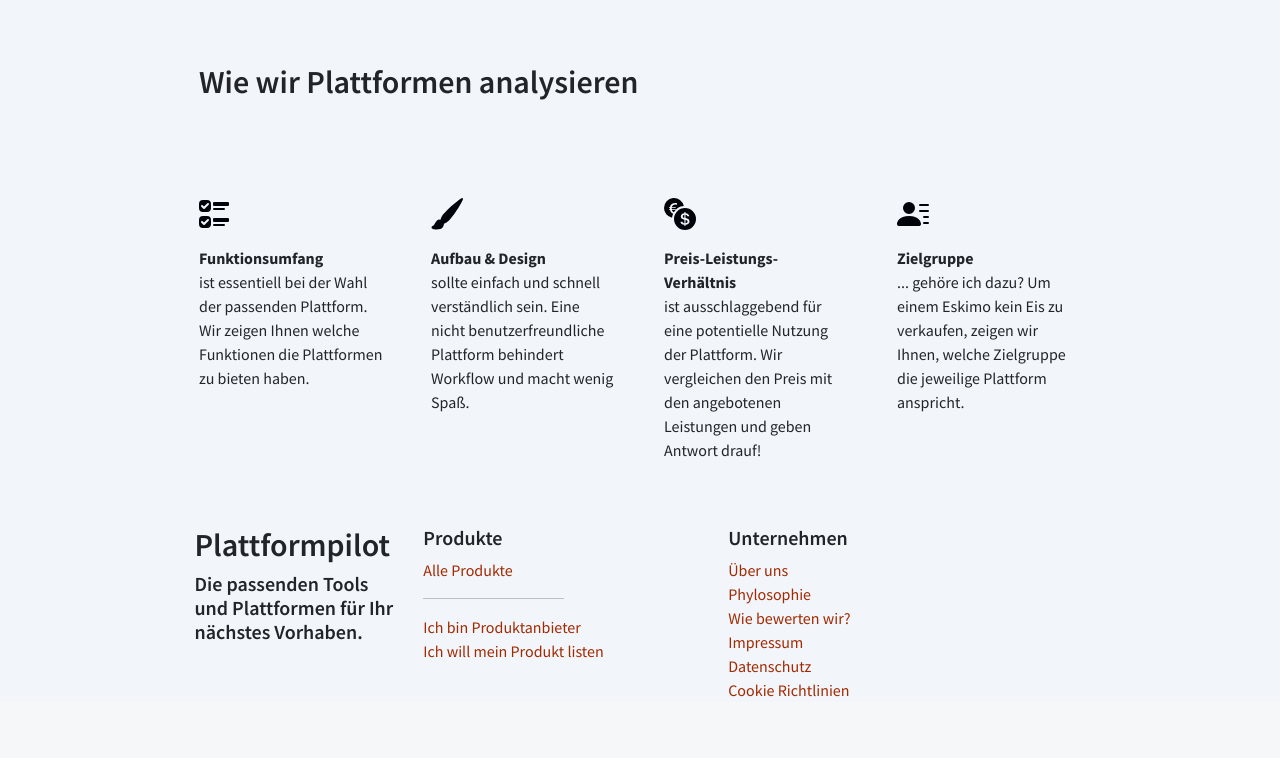
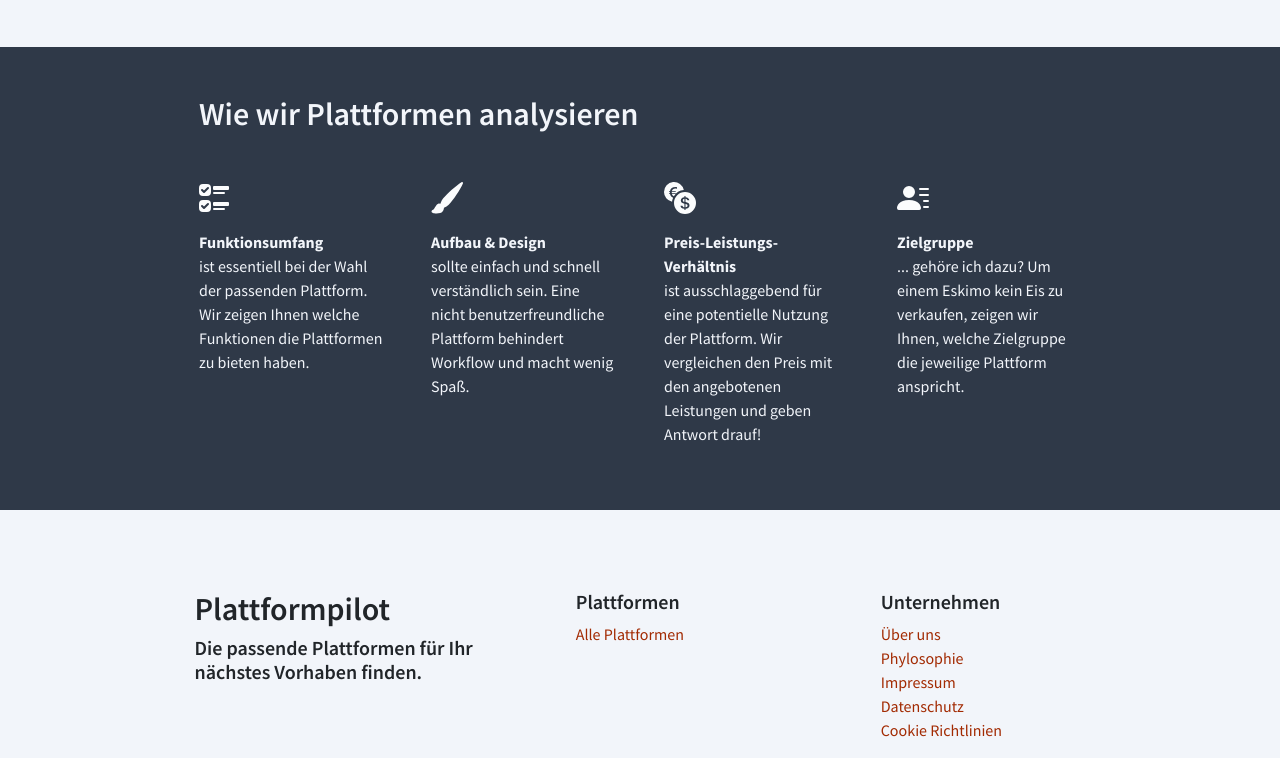
Before and after one commit to ViLuWi/Plattformpilot, a Django app: page / in a window 1280 px wide. Shown: the part 1427-2185 px from the top of the page. Before the commit the page ends 2124 px from the top, so only its background shows below. Run offline with Django 3.2, Linux system fonts and the light colour scheme; data comes from the database, SQL or seed files in the repository; some libraries are stand-ins or nearby versions.

Commit message:
edit and finalize index, footer

```diff
--- a/plattform_pilot/static/css/_variables.css
+++ b/plattform_pilot/static/css/_variables.css
@@ -11,6 +11,7 @@
     --dark: #00040A;
     --orange: #FD6F40;
     --primary: #8FBAF3;
+    --gray: #2F3948;
 }
 
 html, body {
--- a/plattform_pilot/static/css/core/index.css
+++ b/plattform_pilot/static/css/core/index.css
@@ -99,12 +99,40 @@
 }
 
 #tooltip {
-  /* ... */
-  display: none;
+    /* ... */
+    display: none;
 }
 
 #tooltip[data-show] {
-  display: block;
+    display: block;
+}
+
+.border-dotted {
+    width: calc(100% + 10px);
+    position: relative;
+    left: -5px;
+    height: auto;
+    background: var(--gray);
+    color: var(--bg-color);
+}
+.border-dotted svg {
+    fill: var(--light);
+}
+.border-dotted .col:nth-child(1):hover svg {
+    fill: var(--success);
+    transition: .5s;
+}
+.border-dotted .col:nth-child(2):hover svg {
+    fill: var(--orange);
+    transition: .5s;
+}
+.border-dotted .col:nth-child(3):hover svg {
+    fill: var(--primary);
+    transition: .5s;
+}
+.border-dotted .col:nth-child(4):hover svg {
+    fill: var(--warning);
+    transition: .5s;
 }
 
 /* #/main wrapper */
--- a/plattform_pilot/templates/base.html
+++ b/plattform_pilot/templates/base.html
@@ -27,19 +27,19 @@
 {% endblock %}
 
 <!----------- Footer ------------>
-<footer class="container mt-5 w-900">
-    <div class="row mt-5">
-        <div class="col-md-3 col-sm-6 col-12">
+<footer class="container mt-6 pt-5 pb-3 w-900">
+    <div class="row mt-6">
+        <div class="col-md-5 col-sm-6 col-12">
             <h2>Plattformpilot</h2>
-            <h5>Die passenden Tools und Plattformen für Ihr nächstes Vorhaben.</h5>
+            <h5>Die passende Plattformen für Ihr nächstes Vorhaben finden.</h5>
         </div>
         <div class="col-md-4 col-sm-6 col-12">
-            <h5>Produkte</h5>
-            <a href="#">Alle Produkte</a>
-            <hr class="w-50">
-            <a href="#">Ich bin Produktanbieter</a>
-            <br>
-            <a href="#">Ich will mein Produkt listen</a>
+            <h5>Plattformen</h5>
+            <a href="#">Alle Plattformen</a>
+{#            <hr class="w-50">#}
+{#            <a href="#">Ich bin Produktanbieter</a>#}
+{#            <br>#}
+{#            <a href="#">Ich will mein Produkt listen</a>#}
 
         </div>
         <div class="col-md-3 col-sm-6 col-12">
@@ -47,8 +47,6 @@
             <a href="#">Über uns</a>
             <br>
             <a href="#">Phylosophie</a>
-            <br>
-            <a href="#">Wie bewerten wir?</a>
             <br>
             <a href="{% url 'core:terms' %}#m3">Impressum</a>
             <br>
--- a/plattform_pilot/templates/core/index.html
+++ b/plattform_pilot/templates/core/index.html
@@ -77,7 +77,7 @@
                 </div>
             </div>
             <div class="row row-cols-sm-2 row-cols-1 g-1 mt-5">
-                <div class="col text-sm-start text-center" data-aos="zoom-out" data-aos-duration="500"
+                <div class="col text-sm-start text-center order-sm-1 order-3" data-aos="zoom-out" data-aos-duration="500"
                      data-aos-delay="500">
                     <img src="{% static 'images/core/survey.png' %}" class="" height="300" id="img2"
                          alt='analysis PNG Designed By SilviaNatalia from https://pngtree.com/'/>
@@ -85,7 +85,7 @@
                         analysis PNG Designed By SilviaNatalia from https://pngtree.com/
                     </small>
                 </div>
-                <div class="col">
+                <div class="col order-2">
                     <h2 data-aos="zoom-out" data-aos-duration="500" data-aos-delay="100">
                         Durch Umfragen zum Ziel
                     </h2>
@@ -99,17 +99,21 @@
                     </p>
                 </div>
             </div>
-            <h2 data-aos="zoom-out" data-aos-duration="500" data-aos-delay="100" class="mt-6">
+        </div>
+        <div class="border-dotted mt-5 py-5">
+            <div class="container w-900 px-md-3 px-4">
+                <h2 data-aos="zoom-out" data-aos-duration="500" data-aos-delay="100" class="mb-5">
                     Wie wir Plattformen analysieren
                 </h2>
-            <div class="row row-cols-sm-4 row-cols-2 g-5 mt-5">
+                <div class="row row-cols-sm-4 row-cols-2 g-5">
                     <div class="col" data-aos="zoom-out" data-aos-duration="200"
                          data-aos-delay="100">
                         {% include '_includes/icons/checklist.svg' %}
                         <p class="mt-3">
                             <b>Funktionsumfang</b>
                             <br>
-                        ist essentiell bei der Wahl der passenden Plattform. Wir zeigen Ihnen welche Funktionen die Plattformen zu bieten haben.
+                            ist essentiell bei der Wahl der passenden Plattform. Wir zeigen Ihnen welche Funktionen die
+                            Plattformen zu bieten haben.
 
                         </p>
                     </div>
@@ -118,7 +122,8 @@
                         <p class="mt-3">
                             <b>Aufbau & Design</b>
                             <br>
-                        sollte einfach und schnell verständlich sein. Eine nicht benutzerfreundliche Plattform behindert Workflow und macht wenig Spaß.
+                            sollte einfach und schnell verständlich sein. Eine nicht benutzerfreundliche Plattform
+                            behindert Workflow und macht wenig Spaß.
                         </p>
                     </div>
                     <div class="col" data-aos="zoom-out" data-aos-duration="300" data-aos-delay="400">
@@ -126,7 +131,8 @@
                         <p class="mt-3">
                             <b>Preis-Leistungs-Verhältnis</b>
                             <br>
-                        ist ausschlaggebend für eine potentielle Nutzung der Plattform. Wir vergleichen den Preis mit den angebotenen Leistungen und geben Antwort drauf!
+                            ist ausschlaggebend für eine potentielle Nutzung der Plattform. Wir vergleichen den Preis
+                            mit den angebotenen Leistungen und geben Antwort drauf!
                         </p>
                     </div>
                     <div class="col" data-aos="zoom-out" data-aos-duration="300" data-aos-delay="500">
@@ -134,8 +140,10 @@
                         <p class="mt-3">
                             <b>Zielgruppe</b>
                             <br>
-                        ... gehöre ich dazu? Um einem Eskimo kein Eis zu verkaufen, zeigen wir Ihnen, welche Zielgruppe die jeweilige Plattform anspricht.
+                            ... gehöre ich dazu? Um einem Eskimo kein Eis zu verkaufen, zeigen wir Ihnen, welche
+                            Zielgruppe die jeweilige Plattform anspricht.
                         </p>
+                    </div>
                 </div>
             </div>
         </div>
```
Also changed, not shown: plattform_pilot/static/images/core/analysis-user.png. Lines whose indentation alone changed are shown as unchanged.
